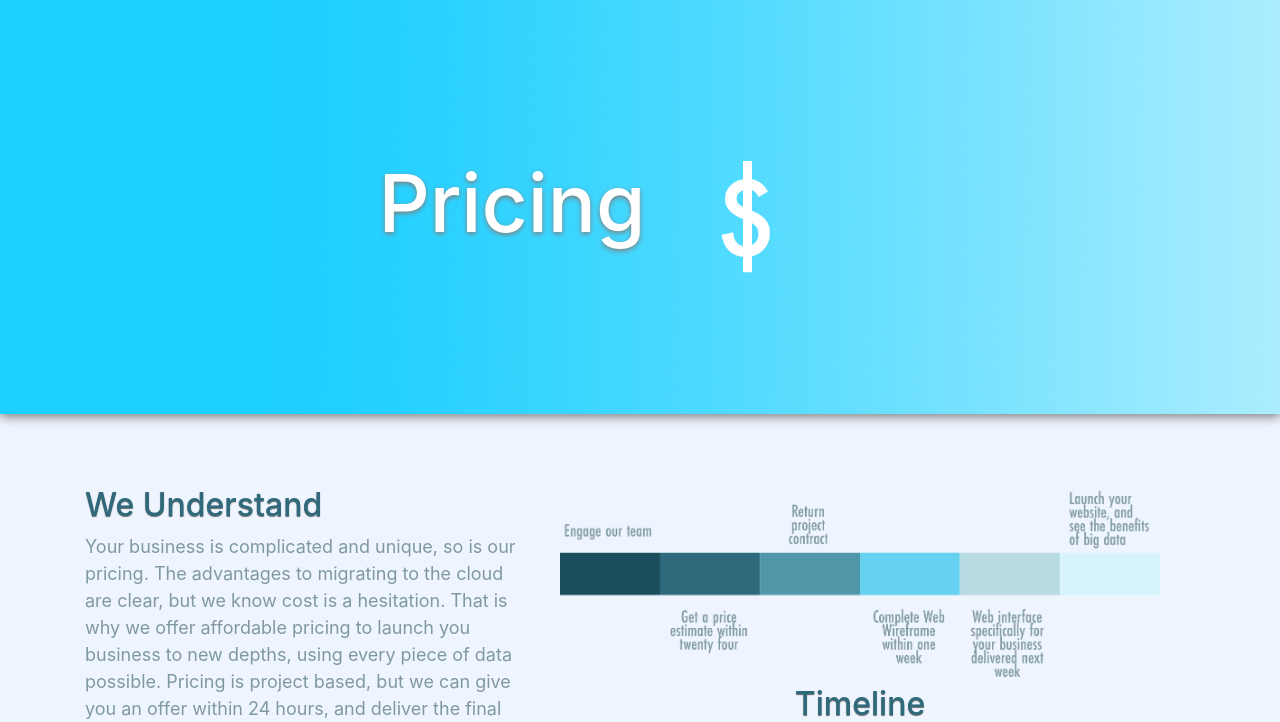
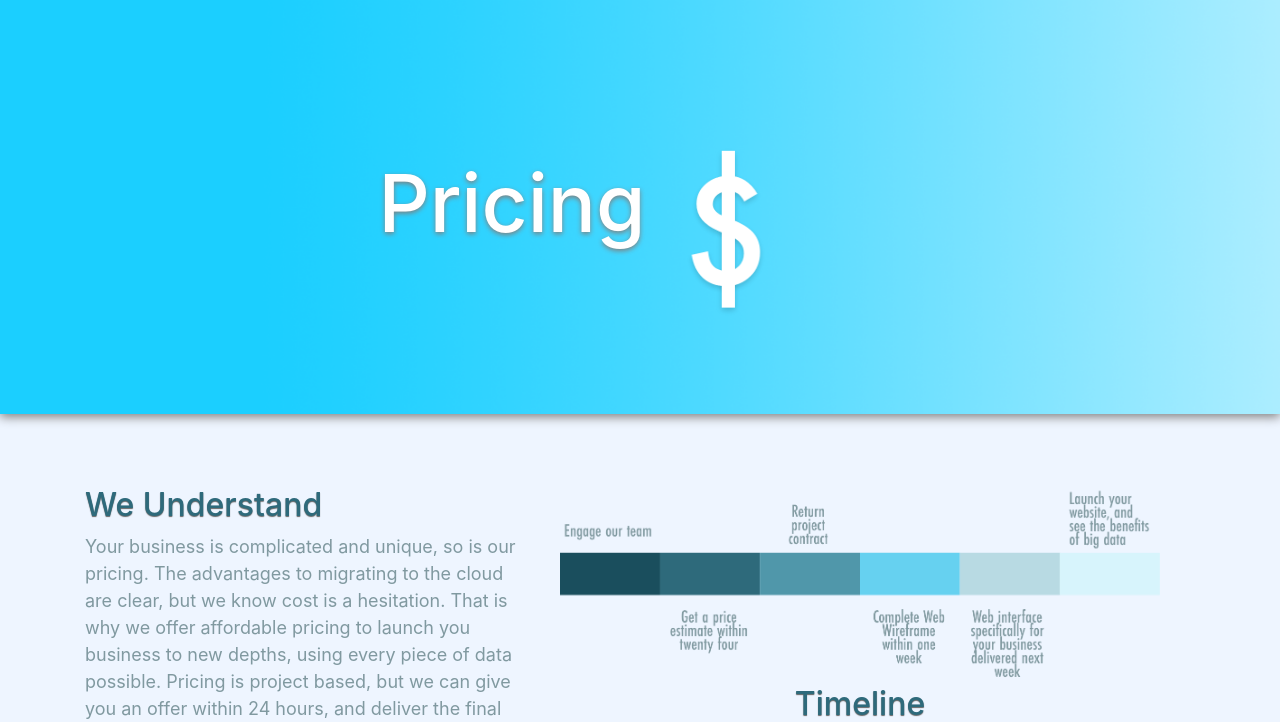
Before and after one commit to wdrescher/drescherdata, a Django app: page /pricing/ in a window 1280 px wide. Shown: the part 72-794 px from the top of the page. Run offline with Django 3.2, Linux system fonts and the light colour scheme; some libraries are stand-ins or nearby versions.

Commit message:
Money updates

```diff
--- a/drescher_data/drescher_data/templates/pages/pricing.html
+++ b/drescher_data/drescher_data/templates/pages/pricing.html
@@ -7,7 +7,7 @@
 	{% endblock %}
 
 	{% block img_header %}
-		<img id='wrench' src="{% static "media/money.png" %}" alt="">
+		<img id='wrench' src="{% static "media/money@2x.png" %}" alt="" style='margin-left:30px; margin-top:30px; '>
 	{% endblock %}
 
 	{% block body %}
```
Also changed, not shown: drescher_data/drescher_data/static/media/Money.png, drescher_data/drescher_data/static/media/money@2x.png (added).
